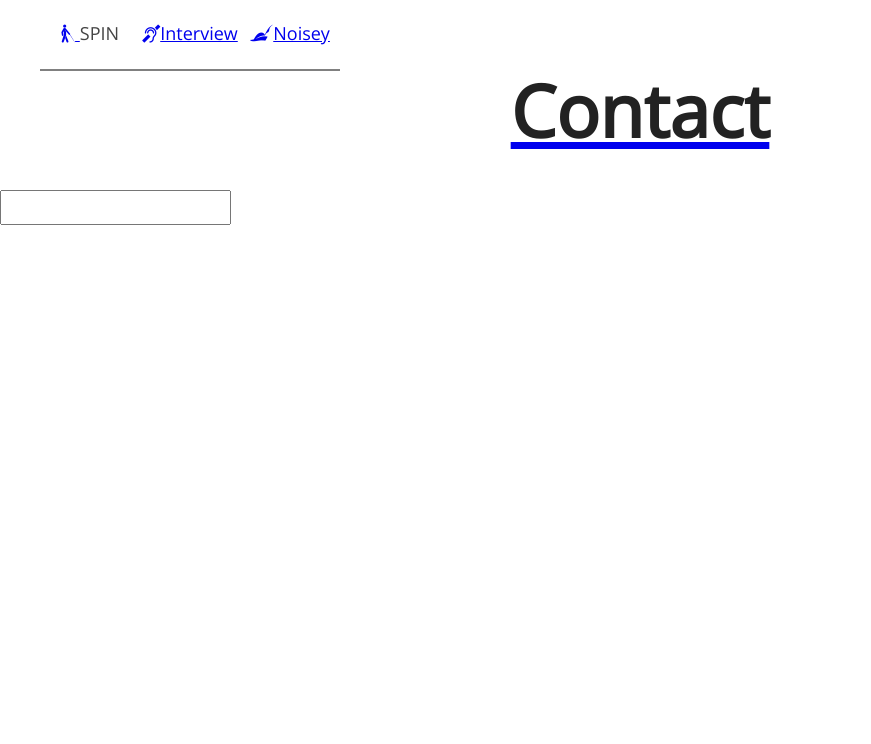
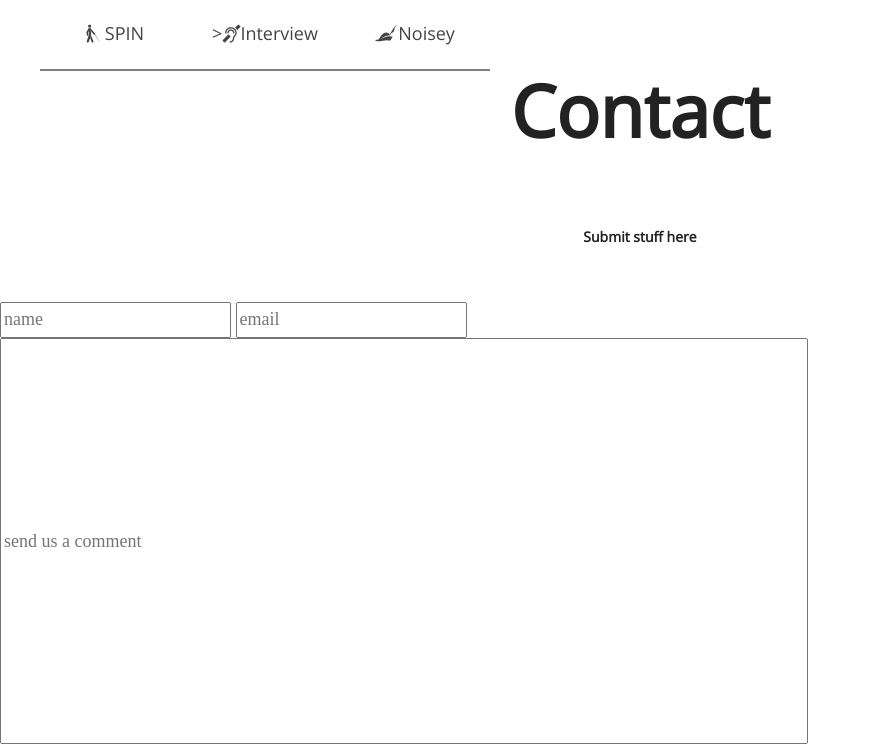
Before and after one commit to hunterhawes13/bubb-0.1.0, a website: page index.html in a window 1280 px wide. Shown: the part 314-1058 px from the top of the page, without its empty margins (0-871 px from the left). Before the commit the page ends 800 px from the top, so only its background shows below. Drawn offline with nearby package versions, Linux system fonts and the light colour scheme; files whose address does not match are found by name.

Commit message:
number 3

```diff
--- a/css/styles.css
+++ b/css/styles.css
@@ -2,7 +2,7 @@
 li {
 	float:left;
 	display: inline-block;
-	width:100px;
+	width:150px;
 	height:50px;
 	margin-top: 4px;
 	padding-top: 8x;
@@ -29,12 +29,12 @@ li:hover {
 
 ul {
 	font-family: 'Open Sans', sans-serif;
-	text-align: center;
+
 ;
 }
 
-.holder-selector {
-	width: auto;
+.holder-section {
+  align-items: center;
 }
 
 h1 {
@@ -42,3 +42,20 @@ h1 {
 	text-align: center;
 ;
 }
+
+h3{
+	font-family: 'Open Sans', sans-serif;
+	text-align: center;
+	font-size: 14px;
+	padding-top: 40px;
+}
+.ni {
+	border: 0,1,0,1;
+
+}
+
+.tommy {
+	width: 800px;
+	height: 400px;
+
+}
--- a/index.html
+++ b/index.html
@@ -18,19 +18,35 @@
 <div class="top">
 	<img src="http://www.bubb.com.br/assets/img/icon-32x32.png">
 </div>
-
+<!-- <a href="http://www.spin.com/2014/04/vensaire-lp-debut-perdix/">
+<a href="http://www.interviewmagazine.com/music/exclusive-ep-premiere-vensaire/"
+-->
 
 <ul>
-	<li><a href="http://www.spin.com/2014/04/vensaire-lp-debut-perdix/"><i class="fa fa-blind" aria-hidden="true"></i>
+	<li><i class="fa fa-blind" aria-hidden="true"></i>
 </a>SPIN</li>
-	<li><a href="http://www.interviewmagazine.com/music/exclusive-ep-premiere-vensaire/"><i class="fa fa-deaf" aria-hidden="true"></i>Interview</li>
-	<li><a href="http://noisey.vice.com/blog/premiere-vensaire---see-im-you"><i class="fa fa-pied-piper" aria-hidden="true"></i>Noisey</li>
+	<li>><i class="fa fa-deaf" aria-hidden="true"></i>Interview</li>
+	<li><i class="fa fa-pied-piper" aria-hidden="true"></i>Noisey</li>
 </ul>
+
 <br>
 <br>
 <div class="holder-section">
 <h1>Contact</h1>
-<input>
+<h3>Submit stuff here</h3>
+<br>
+
+<input type="text" name="name" class="ni" placeholder="name">
+<input type="text" name="email" class="email input placeholder" placeholder="email">
+<br>
+<input type="text" name="email" class="tommy" placeholder="send us a comment">
+
+
+
+
+
+  </div>
+</div>
 
 
 </div>
```
